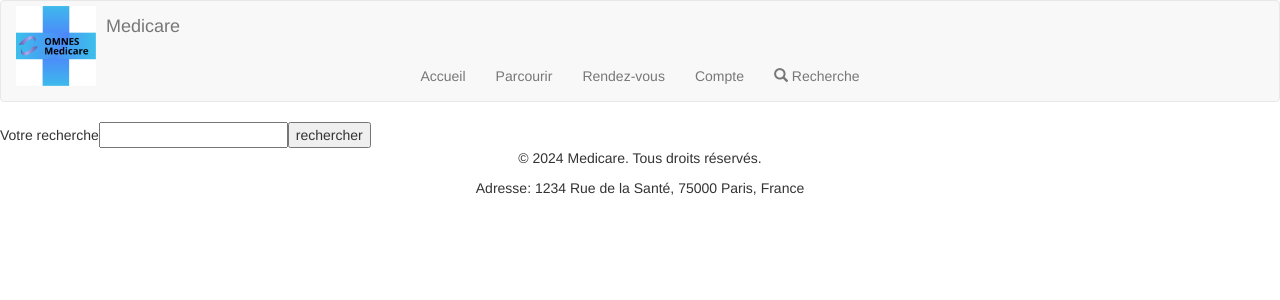
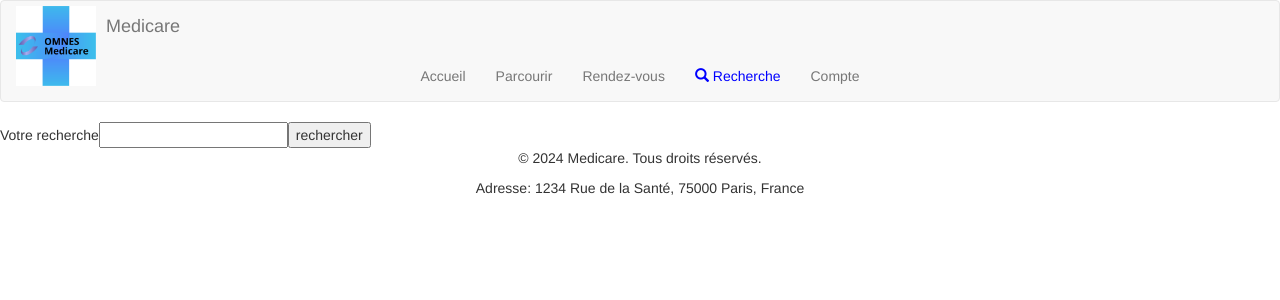
Before and after one commit to LaCometeCookie/Projet-Piscine-Web-ING2, a PHP site: page /recherche.php in a window 1280 px wide. Shown: the top 300 px of the page. Run offline with PHP 8.4, Linux system fonts and the light colour scheme.

Commit message:
Update recherche.php
Recherche en bleu et changement de sa place

```diff
--- a/recherche.php
+++ b/recherche.php
@@ -33,7 +33,7 @@
           margin-right: 10px;
           margin-top: 40px;
      }
-     .nav-item-parcourir a {
+     .nav-item-recherche a {
           color: blue !important;
      }
 </style>
@@ -80,14 +80,14 @@
             <div class="collapse navbar-collapse">
                 <ul class="nav navbar-nav">
                     <li class="nav-item-accueil"><a href="index.php">Accueil</a></li>
-                    <li><a href="parcourir.php">Parcourir</a></li>
-                    <li><a href="rdv.php">Rendez-vous</a></li>
+                    <li class="nav-item-parcourir"><a href="parcourir.php">Parcourir</a></li>
+                    <li class="nav-item-rdv"><a href="rdv.php">Rendez-vous</a></li>
+		    <li class="nav-item-recherche"><a href="recherche.php"><span class="glyphicon glyphicon-search"></span> Recherche</a></li>
                     <?php if ($ok): ?>
-                        <li><a href="profil.php"><?php echo htmlspecialchars($donnees['Nom']) . " " . htmlspecialchars($donnees['Prenom']); ?></a></li>
+                        <li class="nav-item-compte"><a href="profil.php"><?php echo htmlspecialchars($donnees['Nom']) . " " . htmlspecialchars($donnees['Prenom']); ?></a></li>
                     <?php else: ?>
-                        <li><a href="connexion.php">Compte</a></li>
+                        <li class="nav-item-compte"><a href="connexion.php">Compte</a></li>
                     <?php endif; ?>
-                    <li><a href="recherche.php"><span class="glyphicon glyphicon-search"></span> Recherche</a></li>
                 </ul>
             </div>
         </div>
```
